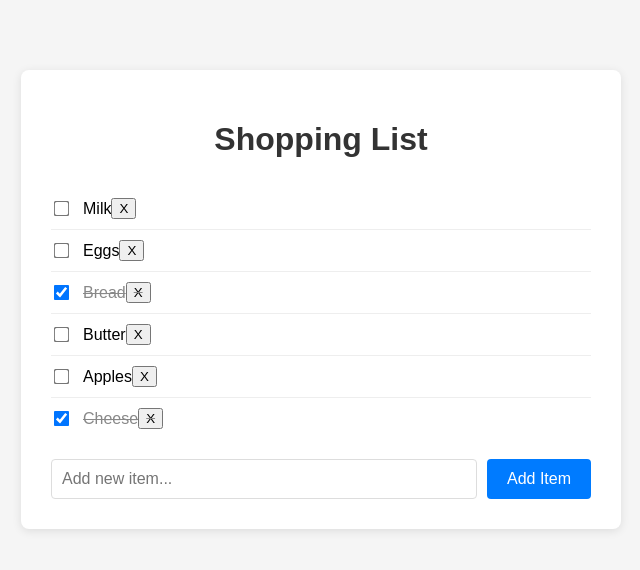
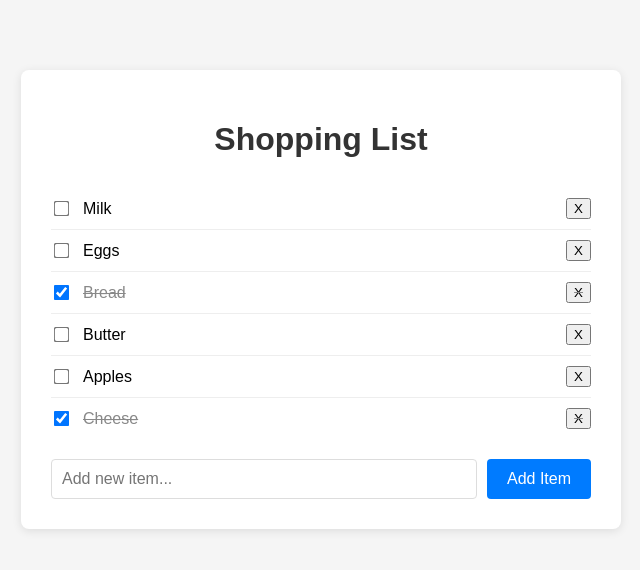
Before and after one commit to tanaydin/TestAssessment, a PHP site: page / in a window 1280 px wide. Shown: the top 570 px of the page, without its empty margins (319-959 px from the left). Run offline with PHP 8.4, Linux system fonts and the light colour scheme; data comes from the database, SQL or seed files in the repository.

Commit message:
Aligned delete button to the right

```diff
--- a/views/shopping_list.php
+++ b/views/shopping_list.php
@@ -10,7 +10,7 @@
                     <li style="display: flex;" class="item <?php echo $item->completed ? 'completed' : ''; ?>">
                         <input type="checkbox" <?php echo $item->completed ? 'checked' : ''; ?>>
                         <?php echo htmlspecialchars($item->name); ?>
-                        <button class="delete-item" data-id="<?php echo $item->id; ?>">X</button>
+                        <button class="delete-item" data-id="<?php echo $item->id; ?>" style="margin-left: auto;">X</button>
                     </li>
                 <?php endforeach; ?>
             </ul>
```
